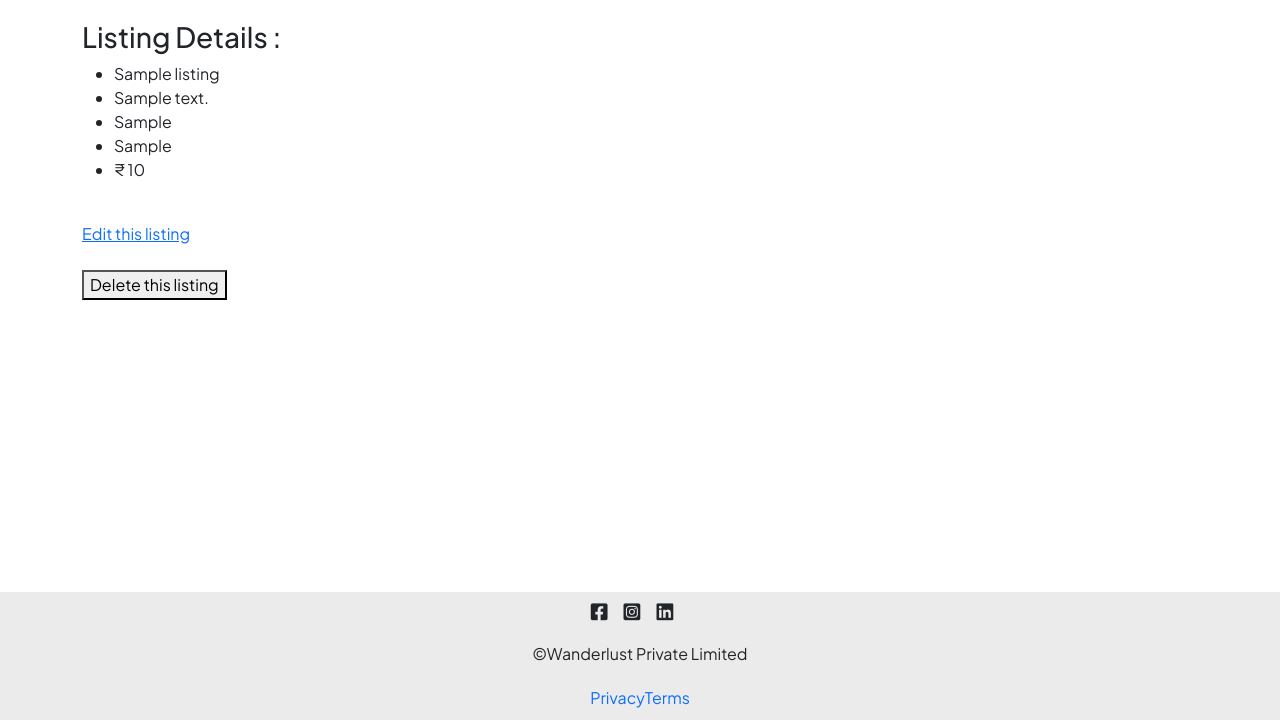
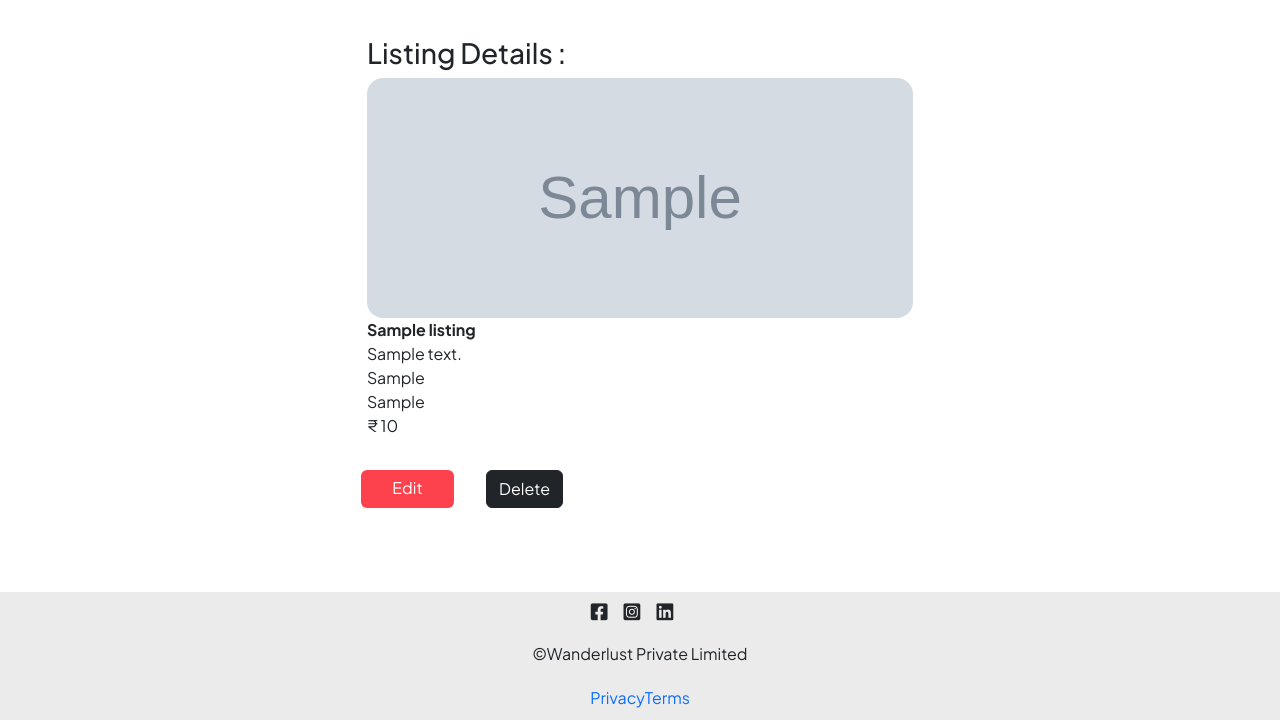
Before and after one commit to KalewarAchyuth/Wanderlust, a Node server app: page /listings/600000000000000000000001 in a window 1280 px wide. Shown: the part 80-800 px from the top of the page. Run offline with Node 20, Linux system fonts and the light colour scheme; tables that the repository leaves empty hold one stand-in row (values such as "Sample post"); grey boxes marked "Sample" are stand-in pictures; some libraries are stand-ins or nearby versions.

Commit message:
Added style to show listing page

```diff
--- a/public/css/style.css
+++ b/public/css/style.css
@@ -114,3 +114,17 @@ h1{
     background-color: #fe424d !important;
     border: none !important;
 }
+
+/* Show page */
+.show-img {
+    height: 30vh;
+}
+
+.btns {
+    display: flex;
+}
+
+.show-card {
+    padding-left: 0;
+    padding-right: 0;
+}
--- a/views/listings/show.ejs
+++ b/views/listings/show.ejs
@@ -1,14 +1,38 @@
 <% layout("/layouts/boilerplate") %>
 
-    <h3>Listing Details : </h3>
-    <ul>
-        <li><%= listing.title %></li>
-        <li><%= listing.description %></li>
-        <li><%= listing.location %></li>
-        <li><%= listing.country %></li>
-        <li>&#8377; <%= listing.price.toLocaleString("en-IN") %></li>
-    </ul> <br>
-    <a href="/listings/<%=listing._id%>/edit">Edit this listing</a> <br><br>
-    <form method="POST" action="/listings/<%= listing._id %>?_method=DELETE">
-        <button>Delete this listing</button>
-    </form>
+<div class="row">
+    <div class="col-8 offset-3 mt-3">
+        <h3>Listing Details : </h3>
+     </div>
+
+        <div class="card col-6 offset-3 show-card">
+            <img
+                src="<%=listing.image.url%>"
+                class="card-img-top show-img"
+                alt="listing_image"
+            >
+            <div class="card-body">
+                <p class="card-text">
+                    <b><%= listing.title %></b><br>
+                    <%= listing.description %> <br>
+                    <%= listing.location %><br>
+                    <%= listing.country %><br>
+                    &#8377; <%= listing.price.toLocaleString("en-IN") %><br>
+                </p>
+            </div>
+        </div>
+
+        <br>
+    <div class="btns">
+        <a
+            href="/listings/<%= listing._id %>/edit"
+            class="btn btn-dark col-1 offset-3 edit-btn"
+        >
+            Edit
+        </a>
+
+        <form method="POST" action="/listings/<%= listing._id %>?_method=DELETE">
+            <button class="btn btn-dark offset-5">Delete</button>
+        </form>
+    </div>
+</div>
```
